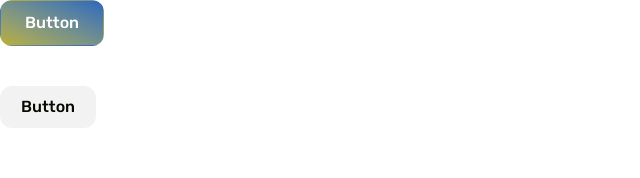
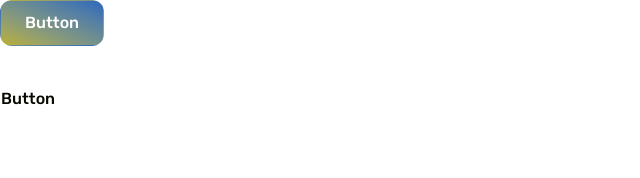
Before and after one commit to chathuranga-senanayaka/blogger, a Next.js app: page / in a window 1280 px wide. Shown: the top 178 px of the page, without its empty margins (0-640 px from the left). Built offline with nearby package versions, Linux system fonts and the light colour scheme; a web font is replaced by a local one.

Commit message:
customized btn static

```diff
--- a/app/page.tsx
+++ b/app/page.tsx
@@ -9,7 +9,7 @@ export default function Home() {
     <div className="hero-section btn">
       <Button>Button</Button>
       <div className="h-10 w-10"></div>
-      <Button variant={"outline"} size={"small"}>
+      <Button variant={"icon"} size={"icon"}>
         Button
       </Button>
     </div>
--- a/components/ui/button.tsx
+++ b/components/ui/button.tsx
@@ -5,7 +5,7 @@ import { cva, type VariantProps } from "class-variance-authority";
 import { cn } from "@/lib/utils";
 
 const buttonVariants = cva(
-  "font-medium text-brand-white border border-brand-white/0 rounded-[12px] flex items-center gap-2",
+  "font-medium text-brand-white border border-brand-white/0 rounded-[12px] flex items-center ",
   {
     variants: {
       variant: {
@@ -13,10 +13,12 @@ const buttonVariants = cva(
           "bg-gradient-to-bl from-brand-blue to-brand-yellow text-brand-white ",
 
         outline: "bg-brand-text/5 text-brand-text",
+        icon: "gap-2 text-brand-text",
       },
       size: {
         default: "px-6 py-[10px] ",
         small: "px-5 py-2",
+        icon: "px-0 py-0",
       },
     },
     defaultVariants: {
```
